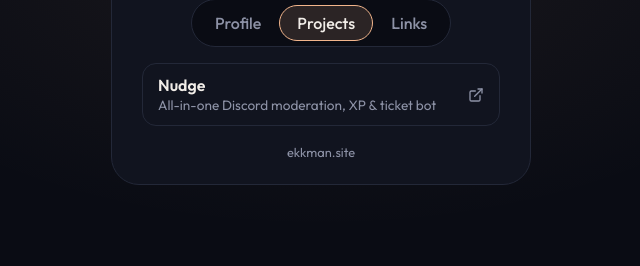
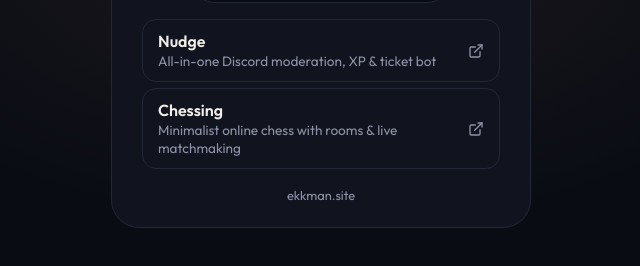
Before and after one commit to EKKMAN/ekkman-site, a plain HTML site: page index.html in a window 1280 px wide. Both pictures are taken after a click on the tab "Projects". Shown: the part 410-676 px from the top of the page, without its empty margins (319-959 px from the left). Drawn offline with Linux system fonts and the light colour scheme.

Commit message:
Add Chessing link to index.html

```diff
--- a/index.html
+++ b/index.html
@@ -168,6 +168,10 @@
             <span>Nudge<small>All-in-one Discord moderation, XP & ticket bot</small></span>
             <svg width="16" height="16" viewBox="0 0 24 24" fill="none" stroke="currentColor" stroke-width="2" stroke-linecap="round" stroke-linejoin="round" aria-hidden="true"><path d="M18 13v6a2 2 0 0 1-2 2H5a2 2 0 0 1-2-2V8a2 2 0 0 1 2-2h6"/><path d="M15 3h6v6"/><path d="M10 14 21 3"/></svg>
           </a>
+          <a class="row" href="https://chessing.ekkman.site" target="_blank" rel="noopener">
+            <span>Chessing<small>Minimalist online chess with rooms &amp; live matchmaking</small></span>
+            <svg width="16" height="16" viewBox="0 0 24 24" fill="none" stroke="currentColor" stroke-width="2" stroke-linecap="round" stroke-linejoin="round" aria-hidden="true"><path d="M18 13v6a2 2 0 0 1-2 2H5a2 2 0 0 1-2-2V8a2 2 0 0 1 2-2h6"/><path d="M15 3h6v6"/><path d="M10 14 21 3"/></svg>
+          </a>
         </div>
       </section>
 
```
